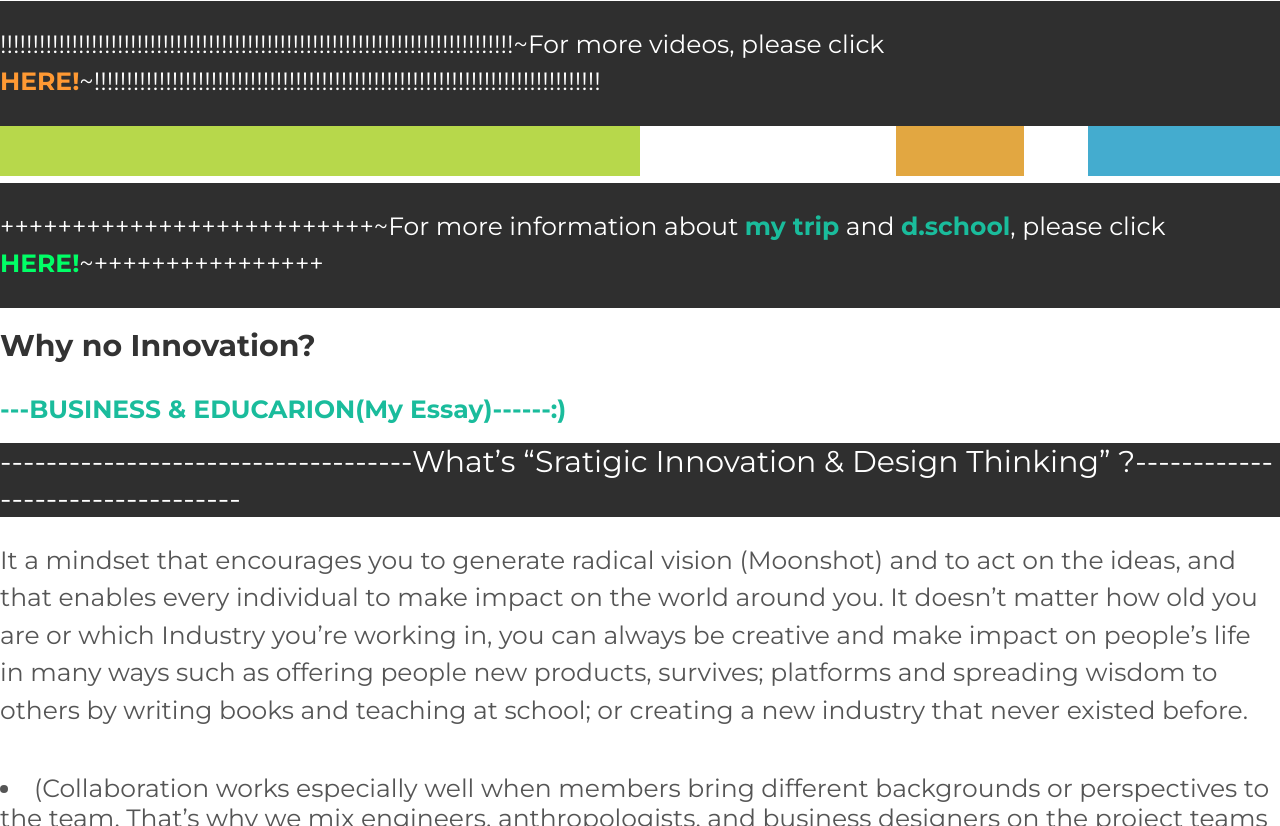
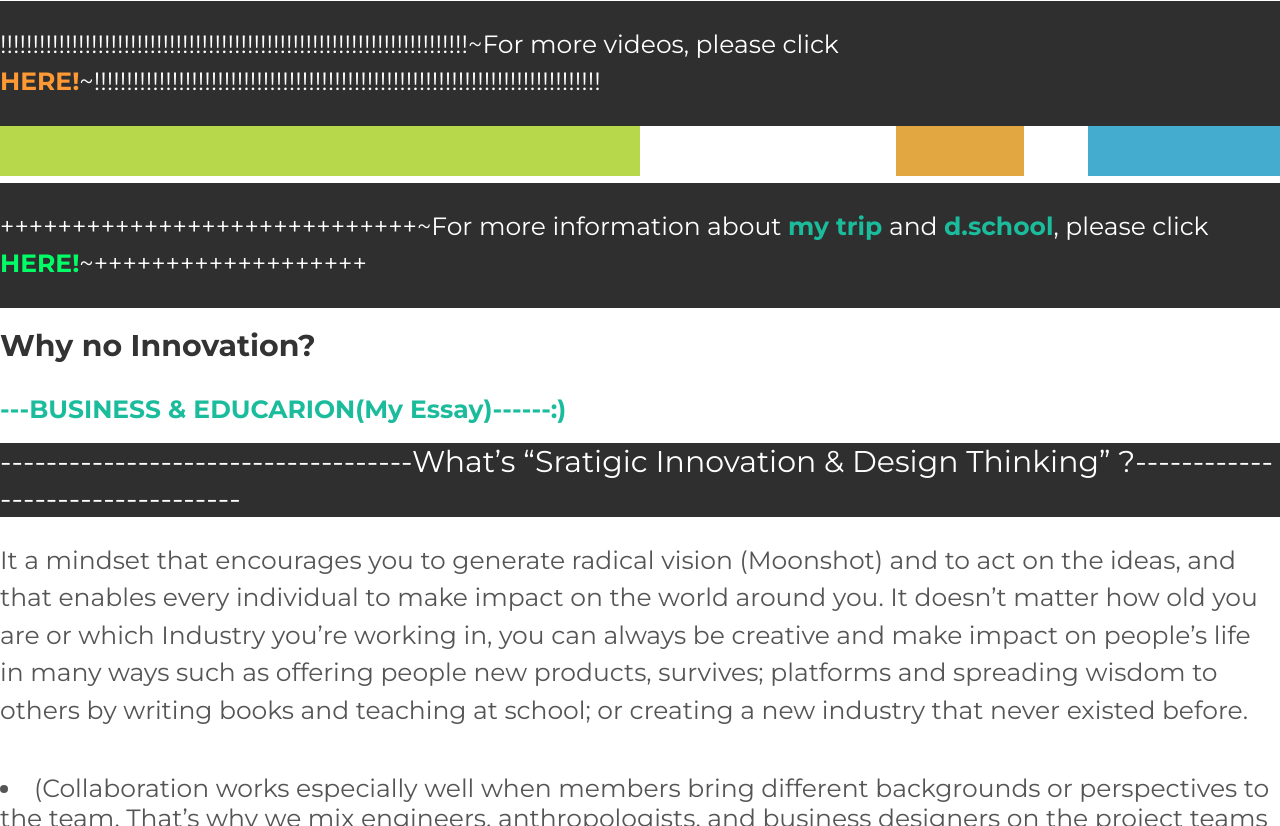
Before and after one commit to HenryHZC/HenryHZC.github.io, a plain HTML site: page index.html in a window 1280 px wide. Shown: the part 1442-2268 px from the top of the page. Drawn offline with Linux system fonts and the light colour scheme.

Commit message:
Update index.html

```diff
--- a/index.html
+++ b/index.html
@@ -65,7 +65,7 @@
     </video>
 </div>
 <div id="video-link">
-<p>!!!!!!!!!!!!!!!!!!!!!!!!!!!!!!!!!!!!!!!!!!!!!!!!!!!!!!!!!!!!!!!!!!!!!!!!!!!!!!!~For more videos, please click<a  href="video.html" style="  color: #FF9933; font-weight: bold;" > HERE!</a>~!!!!!!!!!!!!!!!!!!!!!!!!!!!!!!!!!!!!!!!!!!!!!!!!!!!!!!!!!!!!!!!!!!!!!!!!!!!!!!</p>
+<p>!!!!!!!!!!!!!!!!!!!!!!!!!!!!!!!!!!!!!!!!!!!!!!!!!!!!!!!!!!!!!!!!!!!!!!!!~For more videos, please click<a  href="video.html" style="  color: #FF9933; font-weight: bold;" > HERE!</a>~!!!!!!!!!!!!!!!!!!!!!!!!!!!!!!!!!!!!!!!!!!!!!!!!!!!!!!!!!!!!!!!!!!!!!!!!!!!!!!</p>
 </div>
 <br>
 <br>
@@ -82,7 +82,7 @@
 
 
               <div id="video-link">
-              <p>++++++++++++++++++++++++++~For more information about <a style="font-weight:bold;">my trip</a> and <a style="font-weight:bold;">d.school</a>, please click<a  href="How to d.school.docx" style="  color: #00FF66; font-weight: bold;" > HERE!</a>~++++++++++++++++</p>
+              <p>+++++++++++++++++++++++++++++~For more information about <a style="font-weight:bold;">my trip</a> and <a style="font-weight:bold;">d.school</a>, please click<a  href="How to d.school.docx" style="  color: #00FF66; font-weight: bold;" > HERE!</a>~+++++++++++++++++++</p>
               </div>
   <br>
   <br>
```
